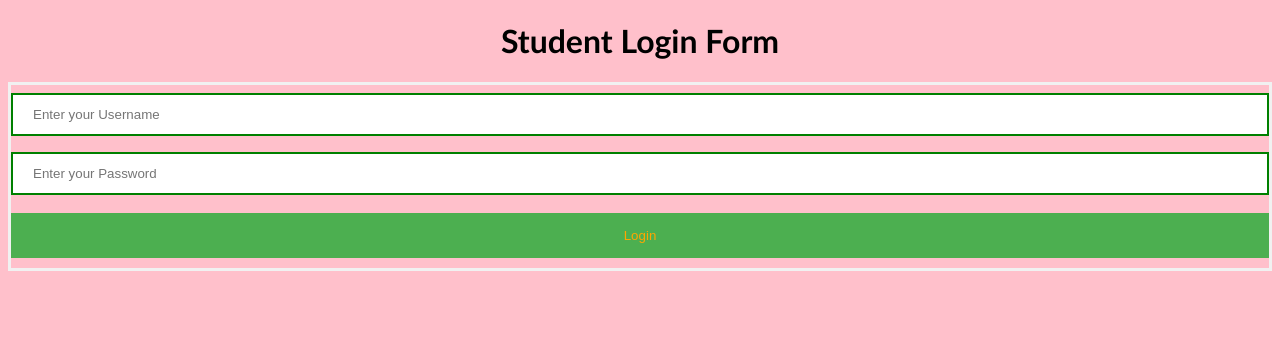
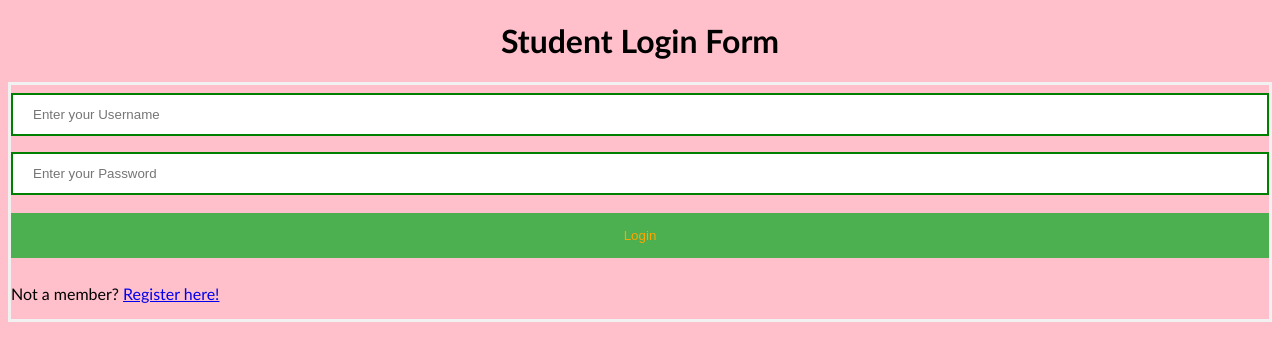
Before and after one commit to ananyarahenesh/university, a Django app: page /credentials/login in a window 1280 px wide. Shown: the top 361 px of the page. Run offline with Django 4.2, Linux system fonts and the light colour scheme.

Commit message:
Update login.html

```diff
--- a/universityproject/templates/login.html
+++ b/universityproject/templates/login.html
@@ -52,6 +52,7 @@
     <input type="text" name="Username" placeholder="Enter your Username"><br>
     <input type="password" name="Password" placeholder="Enter your Password"><br>
     <button type="submit">Login</button>
+     <p class="register">Not a member? <a href="register">Register here!</a></p>
 </form>
 </body>
     </html>
```
